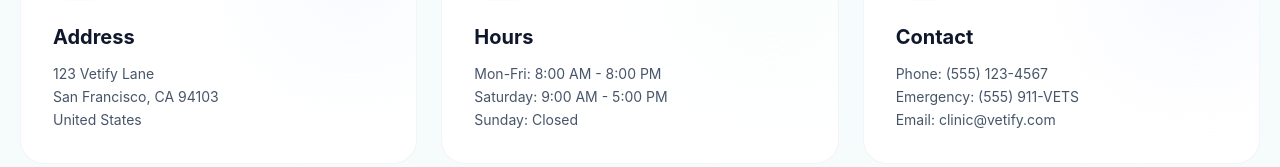
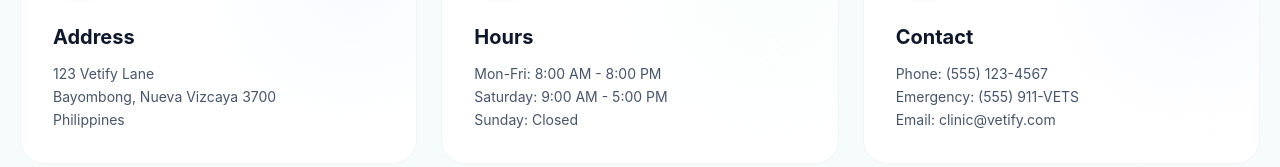
Before and after one commit to iHoshiii/Vetify, a Next.js app: page /map in a window 1280 px wide. Shown: the part 1167-1334 px from the top of the page. Built offline with nearby package versions, Linux system fonts and the light colour scheme; no server answers.

Commit message:
feat: add map page with clinic location and contact information

```diff
--- a/src/app/map/page.tsx
+++ b/src/app/map/page.tsx
@@ -49,7 +49,7 @@ export default function MapPage() {
           </div>
 
           <iframe
-            src="https://www.google.com/maps/embed?pb=!1m18!1m12!1m3!1d3153.061730045437!2d-122.40428588468205!3d37.7818469797587!2m3!1f0!2f0!3f0!3m2!1i1024!2i768!4f13.1!3m3!1m2!1s0x8085808620248c81%3A0x86134b22c836dbf1!2sSan%20Francisco%2C%20CA!5e0!3m2!1sen!2sus!4v1629830537021!5m2!1sen!2sus"
+            src="https://maps.google.com/maps?q=Nueva+Vizcaya,+Philippines&t=&z=11&ie=UTF8&iwloc=&output=embed"
             width="100%"
             height="100%"
             style={{ border: 0 }}
@@ -85,9 +85,9 @@ export default function MapPage() {
               <p className="text-slate-600 leading-relaxed text-sm">
                 123 Vetify Lane
                 <br />
-                San Francisco, CA 94103
+                Bayombong, Nueva Vizcaya 3700
                 <br />
-                United States
+                Philippines
               </p>
             </div>
           </div>
```
